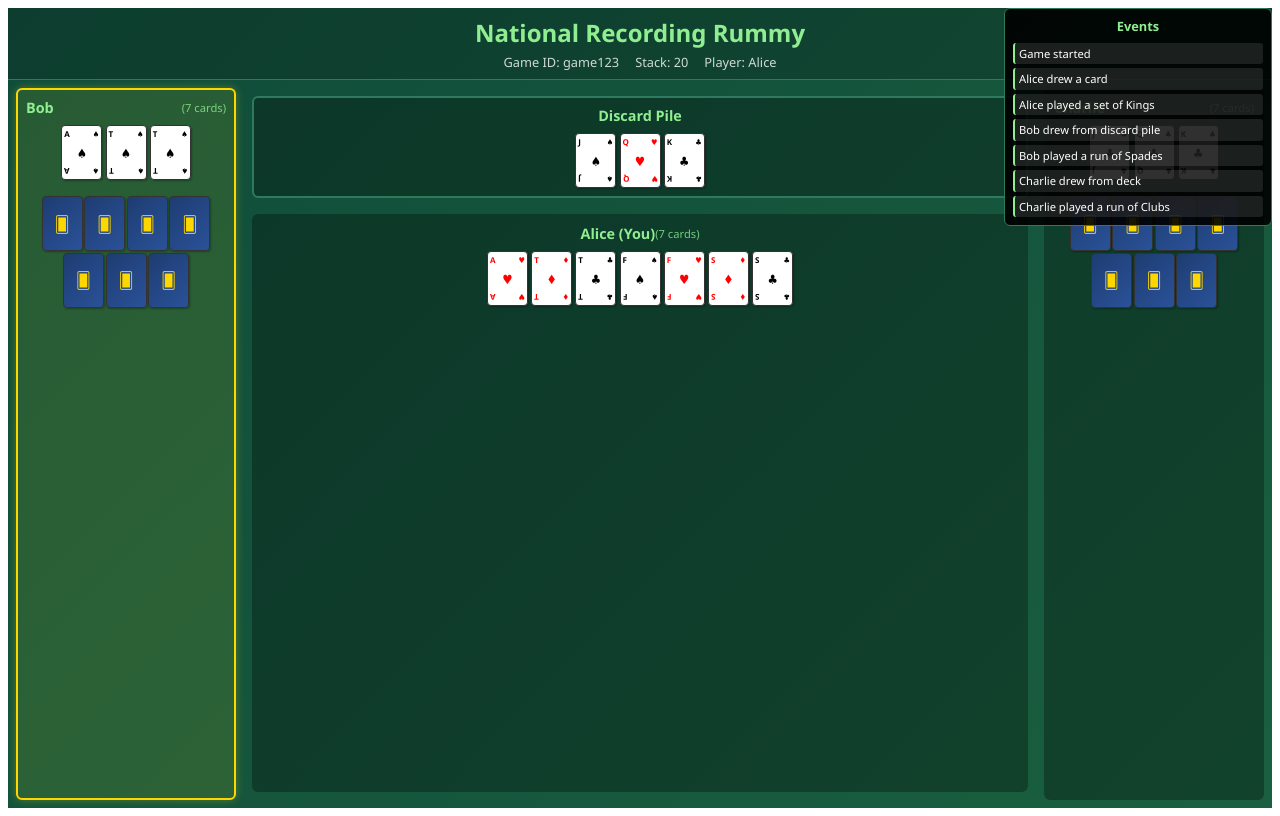
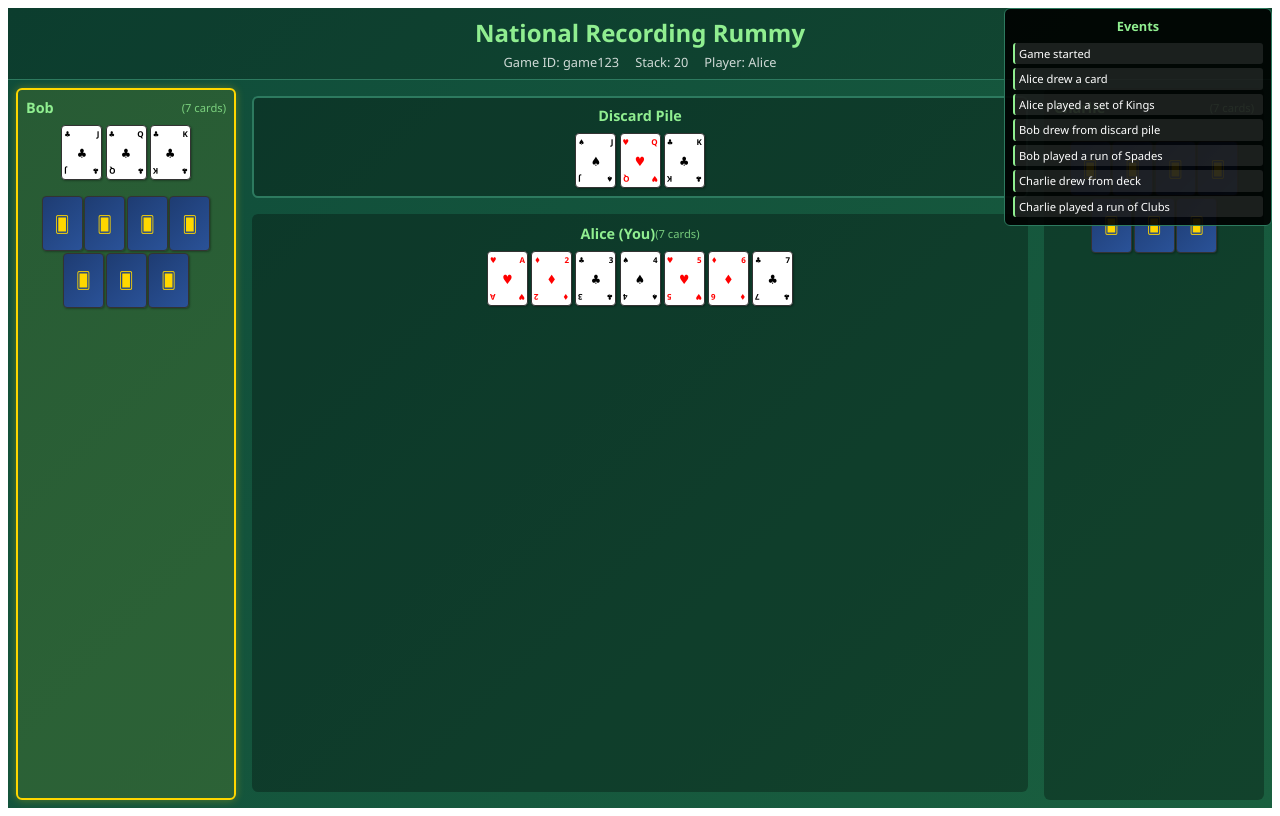
Before and after one commit to RMRattray/national-recording-rummy, a SvelteKit app: page / in a window 1280 px wide. Built offline with nearby package versions, Linux system fonts and the light colour scheme.

Commit message:
Refactored 'card' component

```diff
--- /dev/null
+++ b/src/lib/cardbox.svelte
@@ -0,0 +1,102 @@
+<script lang="ts">
+	import { Card, Suit } from '$lib';
+    let { card, revealed }: { card: Card, revealed: boolean } = $props();
+
+    // Helper function to get card color
+	function getCardColor(suit: Suit): string {
+		return suit === Suit.HEARTS || suit === Suit.DIAMONDS ? 'red' : 'black';
+	}
+
+	// Helper function to get suit symbol
+	function getSuitSymbol(suit: Suit): string {
+		switch (suit) {
+			case Suit.HEARTS: return '♥';
+			case Suit.DIAMONDS: return '♦';
+			case Suit.CLUBS: return '♣';
+			case Suit.SPADES: return '♠';
+		}
+	}
+</script>
+
+<div class="card" class:revealed-card={revealed} class:hidden-card={!revealed}>
+    {#if revealed}
+        <div class="card-top" style="color: {getCardColor(card.suit)}">
+            <span class="suit">{getSuitSymbol(card.suit)}</span>
+            <span class="value">{card.value}</span>
+        </div>
+        <div class="card-center" style="color: {getCardColor(card.suit)}">
+            <span class="suit-large">{getSuitSymbol(card.suit)}</span>
+        </div>
+        <div class="card-bottom" style="color: {getCardColor(card.suit)}">
+            <span class="suit">{getSuitSymbol(card.suit)}</span>
+            <span class="value">{card.value}</span>
+        </div>
+    {:else}
+        <div class="card-back">🂠</div>
+    {/if}
+</div>
+
+<style>
+	/* Card styling */
+	.card {
+		width: 35px;
+		height: 49px;
+		border-radius: 4px;
+		border: 1px solid #333;
+		position: relative;
+		display: flex;
+		flex-direction: column;
+		justify-content: space-between;
+		padding: 2px;
+		font-size: 0.5rem;
+		box-shadow: 1px 1px 2px rgba(0, 0, 0, 0.3);
+		cursor: pointer;
+		transition: transform 0.2s ease;
+	}
+
+	.card:hover {
+		transform: translateY(-1px);
+		box-shadow: 1px 2px 4px rgba(0, 0, 0, 0.4);
+	}
+
+	.revealed-card {
+		background: white;
+	}
+
+	.hidden-card {
+		background: linear-gradient(135deg, #1e3c72, #2a5298);
+		display: flex;
+		align-items: center;
+		justify-content: center;
+	}
+
+	.card-back {
+		font-size: 1rem;
+		color: #FFD700;
+	}
+
+	.card-top, .card-bottom {
+		display: flex;
+		justify-content: space-between;
+		align-items: flex-start;
+	}
+
+	.card-bottom {
+		transform: rotate(180deg);
+	}
+
+	.card-center {
+		display: flex;
+		align-items: center;
+		justify-content: center;
+		flex: 1;
+	}
+
+	.suit-large {
+		font-size: 0.8rem;
+	}
+
+	.value {
+		font-weight: bold;
+	}
+</style>
--- a/src/lib/index.ts
+++ b/src/lib/index.ts
@@ -9,19 +9,19 @@ export enum Suit {
 }
 
 export enum Value {
-    ACE = 'ace',
-    TWO = 'two',
-    THREE = 'three',
-    FOUR = 'four',
-    FIVE = 'five',
-    SIX = 'six',
-    SEVEN = 'seven',
-    EIGHT = 'eight',
-    NINE = 'nine',
-    TEN = 'ten',
-    JACK = 'jack',
-    QUEEN = 'queen',
-    KING = 'king'
+    ACE = 'A',
+    TWO = '2',
+    THREE = '3',
+    FOUR = '4',
+    FIVE = '5',
+    SIX = '6',
+    SEVEN = '7',
+    EIGHT = '8',
+    NINE = '9',
+    TEN = '10',
+    JACK = 'J',
+    QUEEN = 'Q',
+    KING = 'K'
 }
 
 // Card class
@@ -41,7 +41,7 @@ export class RummyGame {
     playerNames: string[];
     hand: Card[];
     handCts: number[];
-    melds: Card[][]; // by player, then by meld, then by
+    melds: Card[][][]; // by player, then by meld, then by
     discards: Card[];
     stack: number;
     activePlayerName: string;
@@ -53,7 +53,7 @@ export class RummyGame {
         playerNames: string[],
         hand: Card[],
         handCts: number[],
-        melds: Card[][],
+        melds: Card[][][],
         discards: Card[],
         stack: number,
         activePlayerName: string,
--- a/src/routes/+page.svelte
+++ b/src/routes/+page.svelte
@@ -1,5 +1,6 @@
 <script lang="ts">
 	import { Card, RummyGame, Suit, Value } from '$lib';
+    import CardBox from '$lib/cardbox.svelte';
 
 	// Current player state
 	let playerName = 'Alice'; // Current user
@@ -7,7 +8,7 @@
 	// Sample game data
 	const sampleGame = new RummyGame(
 		'game123',
-		['Alice', 'Bob', 'Charlie'], // 4 players including user
+		['Alice', 'Bob', 'Charlie', 'Diana'], // 4 players including user
 		[
 			new Card(Suit.HEARTS, Value.ACE),
 			new Card(Suit.DIAMONDS, Value.TWO),
@@ -17,11 +18,11 @@
 			new Card(Suit.DIAMONDS, Value.SIX),
 			new Card(Suit.CLUBS, Value.SEVEN)
 		],
-		[7, 7, 7], // hand counts for each player
+		[7, 7, 7, 7], // hand counts for each player
 		[
-			[new Card(Suit.HEARTS, Value.KING), new Card(Suit.DIAMONDS, Value.KING), new Card(Suit.CLUBS, Value.KING)],
-			[new Card(Suit.SPADES, Value.ACE), new Card(Suit.SPADES, Value.TWO), new Card(Suit.SPADES, Value.THREE)],
-			[new Card(Suit.CLUBS, Value.JACK), new Card(Suit.CLUBS, Value.QUEEN), new Card(Suit.CLUBS, Value.KING)]
+			[[new Card(Suit.HEARTS, Value.KING), new Card(Suit.DIAMONDS, Value.KING), new Card(Suit.CLUBS, Value.KING)],[new Card(Suit.SPADES, Value.ACE), new Card(Suit.SPADES, Value.TWO), new Card(Suit.SPADES, Value.THREE)]]
+			[[new Card(Suit.SPADES, Value.ACE), new Card(Suit.SPADES, Value.TWO), new Card(Suit.SPADES, Value.THREE)]],
+			[[new Card(Suit.CLUBS, Value.JACK), new Card(Suit.CLUBS, Value.QUEEN), new Card(Suit.CLUBS, Value.KING)]],[]
 		],
 		[
 			new Card(Suit.SPADES, Value.JACK),
@@ -45,36 +46,7 @@
 	// Get other players (excluding current user)
 	$: otherPlayers = sampleGame.playerNames.filter(name => name !== playerName);
 
-	// Helper function to get card display
-	function getCardDisplay(card: Card): string {
-		return `${card.value.charAt(0).toUpperCase() + card.value.slice(1)} of ${card.suit.charAt(0).toUpperCase() + card.suit.slice(1)}`;
-	}
 
-	// Helper function to get card color
-	function getCardColor(suit: Suit): string {
-		return suit === Suit.HEARTS || suit === Suit.DIAMONDS ? 'red' : 'black';
-	}
-
-	// Helper function to get suit symbol
-	function getSuitSymbol(suit: Suit): string {
-		switch (suit) {
-			case Suit.HEARTS: return '♥';
-			case Suit.DIAMONDS: return '♦';
-			case Suit.CLUBS: return '♣';
-			case Suit.SPADES: return '♠';
-		}
-	}
-
-	// Helper function to get value symbol
-	function getValueSymbol(value: Value): string {
-		switch (value) {
-			case Value.ACE: return 'A';
-			case Value.JACK: return 'J';
-			case Value.QUEEN: return 'Q';
-			case Value.KING: return 'K';
-			default: return value.slice(0, 1).toUpperCase();
-		}
-	}
 </script>
 
 <div class="game-container">
@@ -98,20 +70,10 @@
 				<!-- Melds -->
 				<div class="melds">
 					{#if otherPlayers.length > 0}
-						{#each sampleGame.melds[sampleGame.playerNames.indexOf(otherPlayers[0])] as meldCard}
-							<div class="card revealed-card" style="color: {getCardColor(meldCard.suit)}">
-								<div class="card-top">
-									<span class="value">{getValueSymbol(meldCard.value)}</span>
-									<span class="suit">{getSuitSymbol(meldCard.suit)}</span>
-								</div>
-								<div class="card-center">
-									<span class="suit-large">{getSuitSymbol(meldCard.suit)}</span>
-								</div>
-								<div class="card-bottom">
-									<span class="suit">{getSuitSymbol(meldCard.suit)}</span>
-									<span class="value">{getValueSymbol(meldCard.value)}</span>
-								</div>
-							</div>
+						{#each sampleGame.melds[sampleGame.playerNames.indexOf(otherPlayers[0])] as meld}
+                        {#each meld as card}
+							<CardBox card={card} revealed={true} />
+							{/each}
 						{/each}
 					{/if}
 				</div>
@@ -119,9 +81,7 @@
 				<div class="player-hand">
 					{#if otherPlayers.length > 0}
 						{#each Array(sampleGame.handCts[sampleGame.playerNames.indexOf(otherPlayers[0])]) as _, i}
-							<div class="card hidden-card">
-								<div class="card-back">🂠</div>
-							</div>
+							<CardBox card={new Card(Suit.SPADES, Value.ACE)} revealed={false} />
 						{/each}
 					{/if}
 				</div>
@@ -135,19 +95,8 @@
 				<h3>Discard Pile</h3>
 				<div class="discards">
 					{#each sampleGame.discards as card}
-						<div class="card revealed-card" style="color: {getCardColor(card.suit)}">
-							<div class="card-top">
-								<span class="value">{getValueSymbol(card.value)}</span>
-								<span class="suit">{getSuitSymbol(card.suit)}</span>
-							</div>
-							<div class="card-center">
-								<span class="suit-large">{getSuitSymbol(card.suit)}</span>
-							</div>
-							<div class="card-bottom">
-								<span class="suit">{getSuitSymbol(card.suit)}</span>
-								<span class="value">{getValueSymbol(card.value)}</span>
-							</div>
-						</div>
+						<CardBox card={card} revealed={true} />
+
 					{/each}
 				</div>
 			</div>
@@ -160,19 +109,8 @@
 				</div>
 				<div class="your-hand">
 					{#each sampleGame.hand as card}
-						<div class="card revealed-card" style="color: {getCardColor(card.suit)}">
-							<div class="card-top">
-								<span class="value">{getValueSymbol(card.value)}</span>
-								<span class="suit">{getSuitSymbol(card.suit)}</span>
-							</div>
-							<div class="card-center">
-								<span class="suit-large">{getSuitSymbol(card.suit)}</span>
-							</div>
-							<div class="card-bottom">
-								<span class="suit">{getSuitSymbol(card.suit)}</span>
-								<span class="value">{getValueSymbol(card.value)}</span>
-							</div>
-						</div>
+						    <CardBox card={card} revealed={true} />
+
 					{/each}
 				</div>
 			</div>
@@ -188,20 +126,10 @@
 				<!-- Melds -->
 				<div class="melds">
 					{#if otherPlayers.length > 1}
-						{#each sampleGame.melds[sampleGame.playerNames.indexOf(otherPlayers[1])] as meldCard}
-							<div class="card revealed-card" style="color: {getCardColor(meldCard.suit)}">
-								<div class="card-top">
-									<span class="value">{getValueSymbol(meldCard.value)}</span>
-									<span class="suit">{getSuitSymbol(meldCard.suit)}</span>
-								</div>
-								<div class="card-center">
-									<span class="suit-large">{getSuitSymbol(meldCard.suit)}</span>
-								</div>
-								<div class="card-bottom">
-									<span class="suit">{getSuitSymbol(meldCard.suit)}</span>
-									<span class="value">{getValueSymbol(meldCard.value)}</span>
-								</div>
-							</div>
+						    {#each sampleGame.melds[sampleGame.playerNames.indexOf(otherPlayers[1])] as meld}
+							{#each meld as card}
+							<CardBox card={card} revealed={true} />
+							{/each}
 						{/each}
 					{/if}
 				</div>
@@ -209,9 +137,7 @@
 				<div class="player-hand">
 					{#if otherPlayers.length > 1}
 						{#each Array(sampleGame.handCts[sampleGame.playerNames.indexOf(otherPlayers[1])]) as _, i}
-							<div class="card hidden-card">
-								<div class="card-back">🂠</div>
-							</div>
+							<CardBox card={new Card(Suit.SPADES, Value.ACE)} revealed={false} />
 						{/each}
 					{/if}
 				</div>
@@ -399,68 +325,7 @@
 	}
 
 
-	/* Card styling */
-	.card {
-		width: 35px;
-		height: 49px;
-		border-radius: 4px;
-		border: 1px solid #333;
-		position: relative;
-		display: flex;
-		flex-direction: column;
-		justify-content: space-between;
-		padding: 2px;
-		font-size: 0.5rem;
-		box-shadow: 1px 1px 2px rgba(0, 0, 0, 0.3);
-		cursor: pointer;
-		transition: transform 0.2s ease;
-	}
 
-	.card:hover {
-		transform: translateY(-1px);
-		box-shadow: 1px 2px 4px rgba(0, 0, 0, 0.4);
-	}
-
-	.revealed-card {
-		background: white;
-	}
-
-	.hidden-card {
-		background: linear-gradient(135deg, #1e3c72, #2a5298);
-		display: flex;
-		align-items: center;
-		justify-content: center;
-	}
-
-	.card-back {
-		font-size: 1rem;
-		color: #FFD700;
-	}
-
-	.card-top, .card-bottom {
-		display: flex;
-		justify-content: space-between;
-		align-items: flex-start;
-	}
-
-	.card-bottom {
-		transform: rotate(180deg);
-	}
-
-	.card-center {
-		display: flex;
-		align-items: center;
-		justify-content: center;
-		flex: 1;
-	}
-
-	.suit-large {
-		font-size: 0.8rem;
-	}
-
-	.value {
-		font-weight: bold;
-	}
 
 	/* Section headers */
 	.player-info {
```
